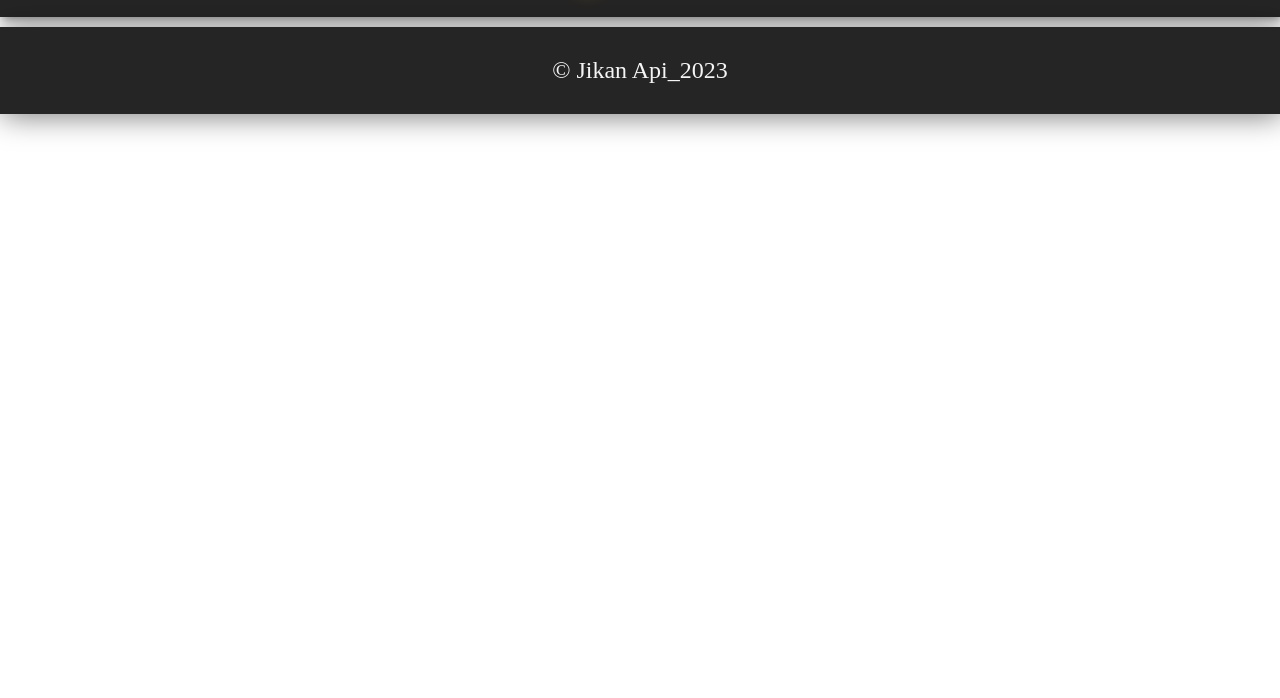
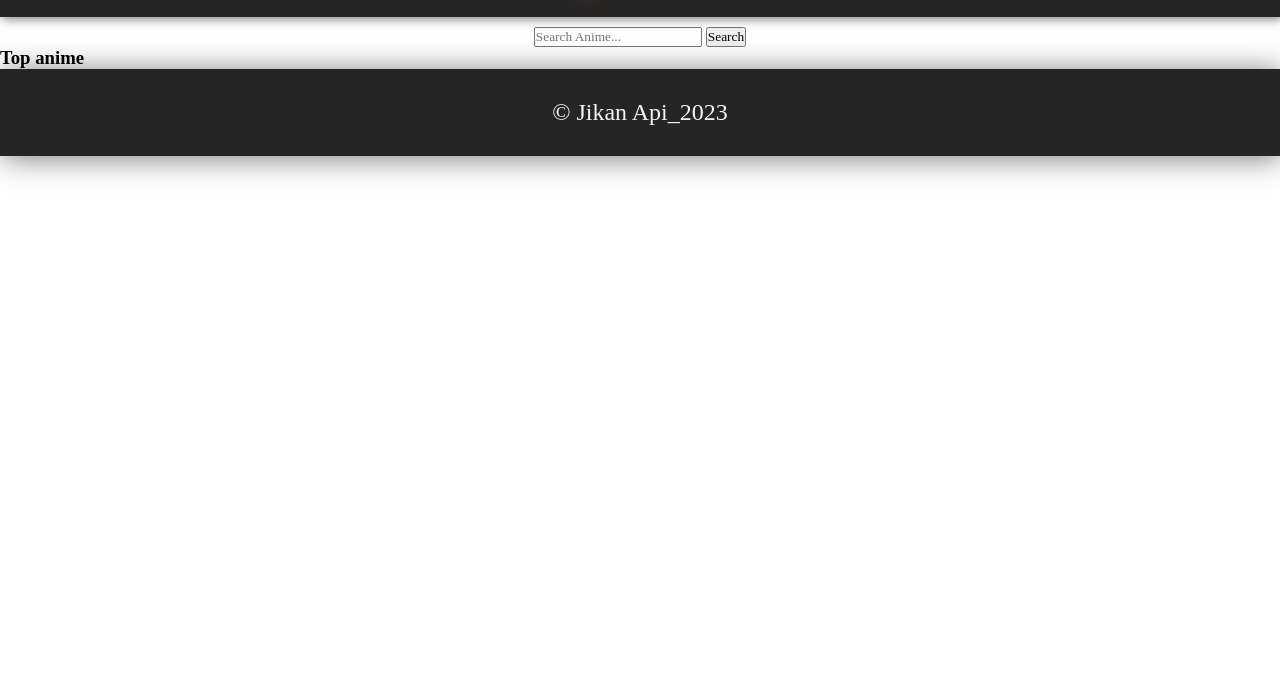
Before and after one commit to Hritesh49/Anime-Web-App, a plain HTML site: page index.html in a window 1280 px wide. Shown: the part 102-800 px from the top of the page. Drawn offline with Linux system fonts and the light colour scheme; no server answers.

Commit message:
merging commits for searchbar and UI changes

```diff
--- a/index.html
+++ b/index.html
@@ -14,6 +14,12 @@
     <h1>Top Anime</h1>
   </header>
 
+  <form id="search-form">
+    <input type="text" id="search-input" placeholder="Search Anime...">
+    <button type="submit">Search</button>
+  </form>
+  <h3>Top anime</h3>
+
   <div id="anime-container"></div>
 
 
--- a/style.css
+++ b/style.css
@@ -2,6 +2,10 @@
   padding: 0;
   margin: 0;
   font-family: 'Times New Roman', Times, serif;
+}
+
+form#search-form{
+  text-align: center;
 }
 
 header {
```
